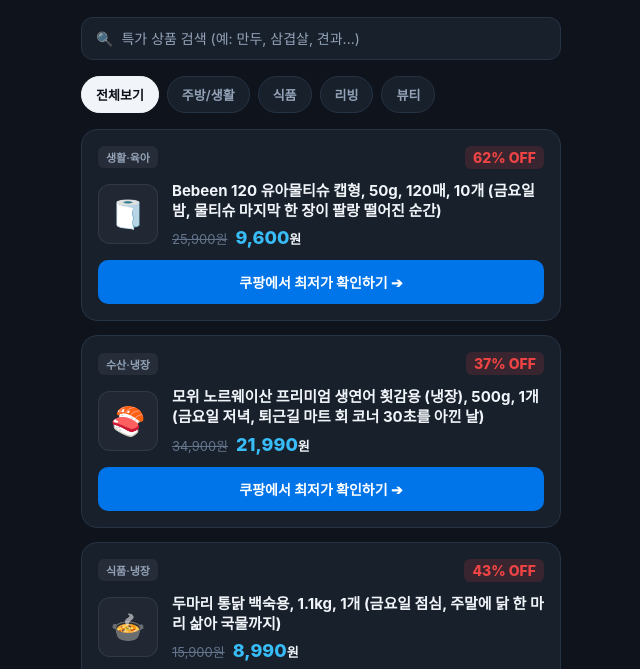
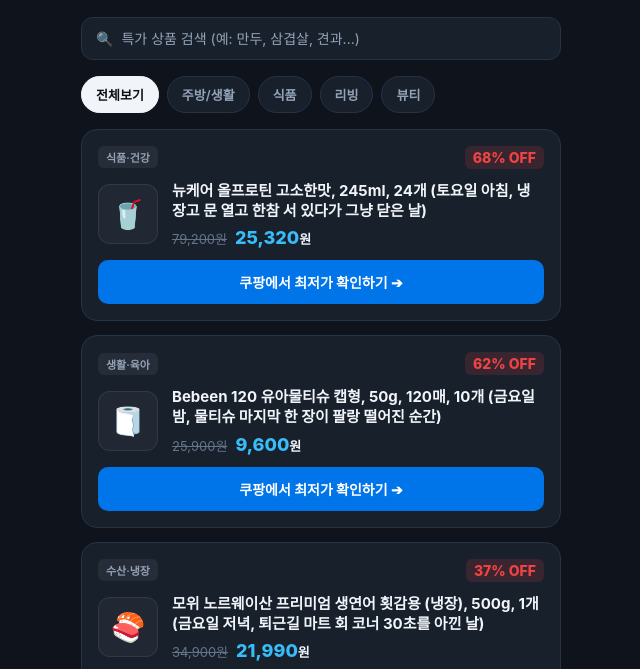
Before and after one commit to drvspace211/drvspace, a plain HTML site: page index.html in a window 1280 px wide. Shown: the part 131-800 px from the top of the page, without its empty margins (319-959 px from the left). Drawn offline with Linux system fonts and the light colour scheme.

Commit message:
feat: 뉴케어 올프로틴 고소한맛 24개 특가 추가 (11-21 09시)

```diff
--- a/index.html
+++ b/index.html
@@ -361,6 +361,27 @@
       <div class="empty-state-icon">🔎</div>
       <div class="empty-state-text">검색 결과가 없습니다.<br>다른 키워드로 검색해 보세요!</div>
     </div>
+    <!-- Item (11-21 09시 등록) -->
+    <div class="product-card" data-category="food">
+      <div class="card-top">
+        <span class="tag-category">식품·건강</span>
+        <span class="discount-badge">68% OFF</span>
+      </div>
+      <div class="card-body">
+        <div class="product-icon">🥤</div>
+        <div class="product-info">
+          <div class="product-title">뉴케어 올프로틴 고소한맛, 245ml, 24개 (토요일 아침, 냉장고 문 열고 한참 서 있다가 그냥 닫은 날)</div>
+          <div class="price-row">
+            <span class="price-origin">79,200원</span>
+            <span class="price-current">25,320<span class="price-unit">원</span></span>
+          </div>
+        </div>
+      </div>
+      <a href="https://link.coupang.com/a/iQxUVE8pR6" target="_blank" rel="noopener noreferrer" class="btn-buy">
+        쿠팡에서 최저가 확인하기 ➔
+      </a>
+    </div>
+
     <!-- Item (11-20 21시 등록) -->
     <div class="product-card" data-category="living">
       <div class="card-top">
```
